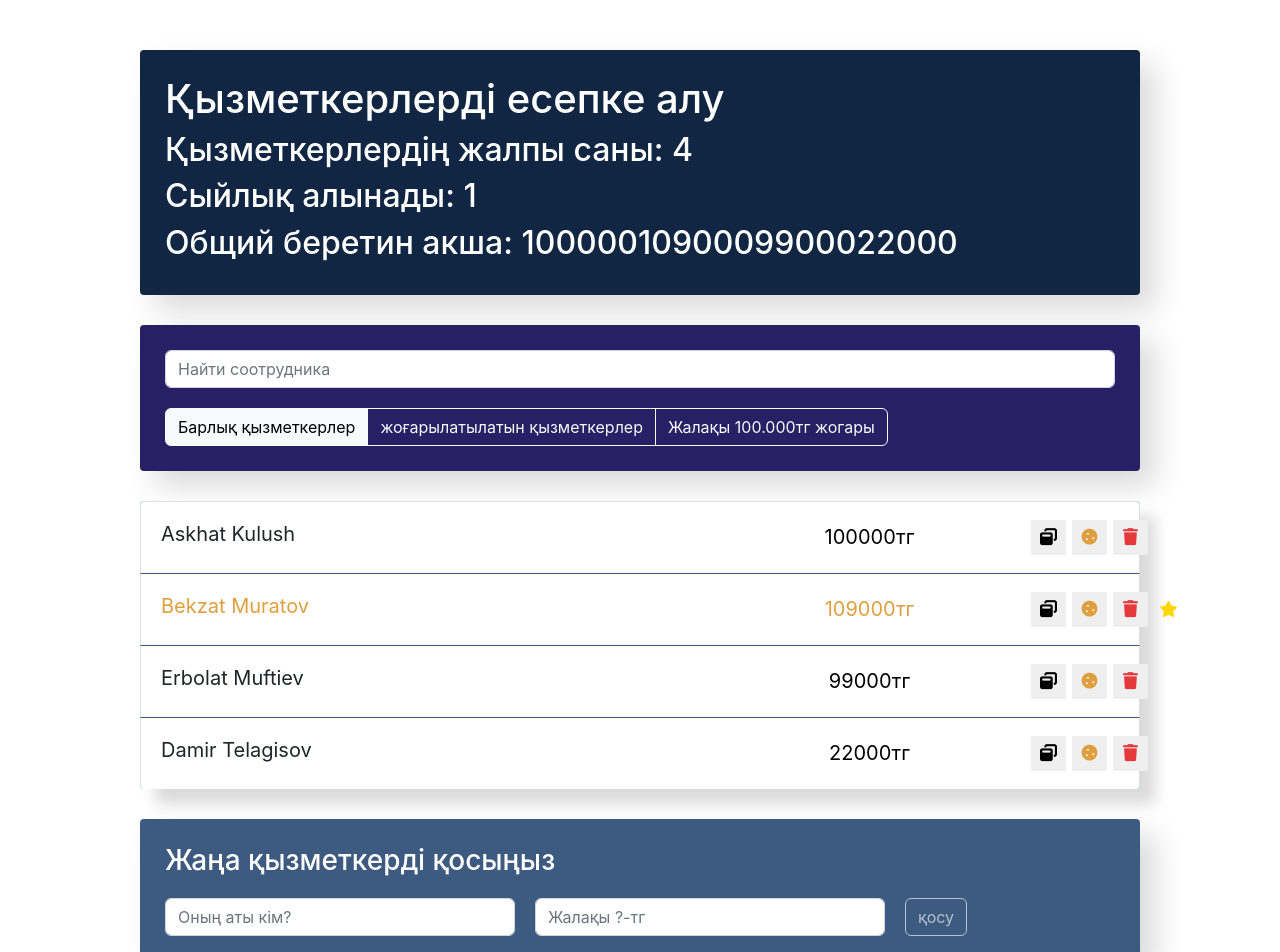
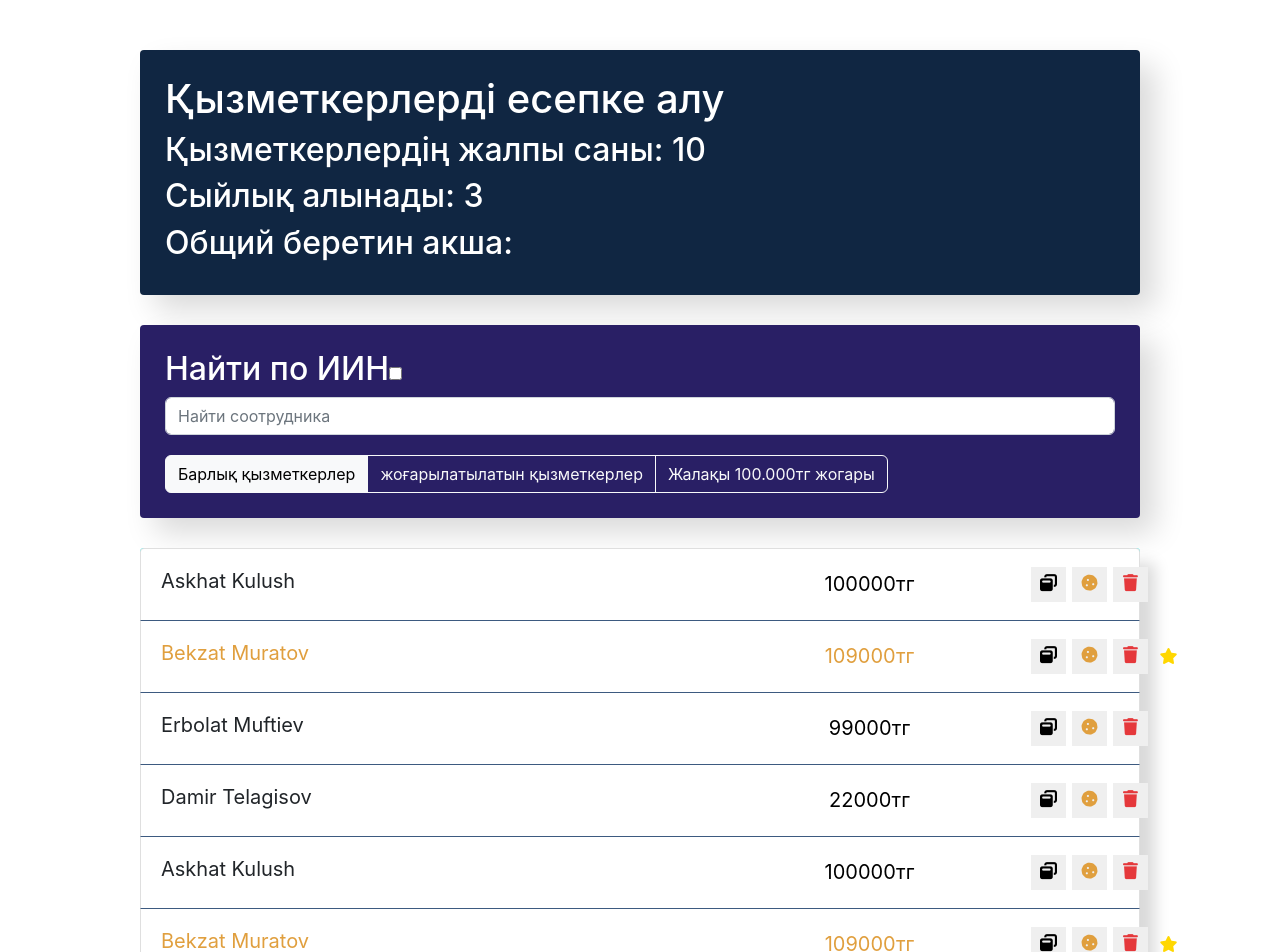
Before and after one commit to finf0094/todo, a React (Create React App) app: page / in a window 1280 px wide. Shown: the top 952 px of the page. Built offline with nearby package versions, Linux system fonts and the light colour scheme.

Commit message:
search adding filter

```diff
--- a/src/components/app-info/app-info.jsx
+++ b/src/components/app-info/app-info.jsx
@@ -7,7 +7,7 @@ const AppInfo = ({employees, increasedemployees, totalAllEmployesSalary}) => {
             <h1>Қызметкерлерді есепке алу</h1>
             <h2>Қызметкерлердің жалпы саны: {employees}</h2>
             <h2>Сыйлық алынады: {increasedemployees}</h2>
-            <h2>Общий беретин акша: {totalAllEmployesSalary}</h2>
+            <h2>Общий беретин акша: {}</h2>
         </div>
     )
 }
--- a/src/components/app/app.jsx
+++ b/src/components/app/app.jsx
@@ -20,9 +20,16 @@ class App extends Component {
                 {name: "Bekzat Muratov", salary: 109000, increase: true, rise: true, id: 2, showModal: false, IIN: '041212443344', age: 18, photo: 'https://arthive.net/res/media/img/oy800/article/158/630592@2x.jpg'},
                 {name: "Erbolat Muftiev", salary: 99000, increase: false, rise: false, id: 3, showModal: false, IIN: '050423045555', age: 17, photo: 'https://i.pinimg.com/originals/c5/99/52/c59952b2e446653f83205044b6beba57.jpg'},
                 {name: "Damir Telagisov", salary: 22000, increase: false, rise: false, id: 4, showModal: false, IIN: '051233431234', age: 17, photo: 'https://i.pinimg.com/736x/88/76/48/887648dfc7ae3662f80771d5934090fd.jpg'},
+                {name: "Askhat Kulush", salary: 100000, increase: false, rise: false, id: 5, showModal: false, IIN: '041216550688', age: 18, photo: 'https://sun9-67.userapi.com/s/v1/ig2/5gYk603o-YUQap58JjM35qkeY4Ag8ygiU1gk_MoyZNsnJTvyvuZjozu-a__ICh8_KaTSK51Re594HsYnKFvYFwUf.jpg?size=200x200&quality=96&crop=4,4,973,973&ava=1'},
+                {name: "Bekzat Muratov", salary: 109000, increase: true, rise: true, id: 6, showModal: false, IIN: '041212443344', age: 18, photo: 'https://arthive.net/res/media/img/oy800/article/158/630592@2x.jpg'},
+                {name: "Erbolat Muftiev", salary: 99000, increase: false, rise: false, id: 7, showModal: false, IIN: '050423045555', age: 17, photo: 'https://i.pinimg.com/originals/c5/99/52/c59952b2e446653f83205044b6beba57.jpg'},
+                {name: "Damir Telagisov", salary: 22000, increase: false, rise: false, id: 8, showModal: false, IIN: '051233431234', age: 17, photo: 'https://i.pinimg.com/736x/88/76/48/887648dfc7ae3662f80771d5934090fd.jpg'},
+                {name: "Askhat Kulush", salary: 100000, increase: false, rise: false, id: 9, showModal: false, IIN: '041216550688', age: 18, photo: 'https://sun9-67.userapi.com/s/v1/ig2/5gYk603o-YUQap58JjM35qkeY4Ag8ygiU1gk_MoyZNsnJTvyvuZjozu-a__ICh8_KaTSK51Re594HsYnKFvYFwUf.jpg?size=200x200&quality=96&crop=4,4,973,973&ava=1'},
+                {name: "Bekzat Muratov", salary: 109000, increase: true, rise: true, id: 10, showModal: false, IIN: '041212443344', age: 18, photo: 'https://arthive.net/res/media/img/oy800/article/158/630592@2x.jpg'},
             ],
             term: '',
-            filter: 'all'
+            filter: 'all',
+            x: false
         }
         this.maxId = 5;
     }
@@ -77,9 +84,19 @@ class App extends Component {
         if (term.length === 0) {
             return items
         }
+        return items.filter(item => {
+            const select = this.state.x ? item.name : item.IIN
+            return select.indexOf(term) > -1;
+        })
+    }
+
+    SearchIIN = (items, term) => {
+        if (term.length === 0) {
+            return items
+        }
 
         return items.filter(item => {
-            return item.name.indexOf(term) > -1;
+            return item.IIN.indexOf(term) > -1;
         })
     }
 
@@ -87,7 +104,6 @@ class App extends Component {
     onUpdateSearch = (term) => {
         this.setState({term: term})
     }
-
 
     filterPost = (items, filter) => {
         switch (filter) {
@@ -121,7 +137,9 @@ class App extends Component {
         const {data, term, filter} = this.state;
         const employees = this.state.data.length;
         const increasedemployees = this.state.data.filter(item => item.increase).length;
-        const visibleData = this.filterPost(this.searchEmp(data, term), filter);
+
+        const visibleDataName = this.filterPost(this.searchEmp(data, term), filter);
+
         const totalAllEmployesSalary = data.map(item => {
             const {salary} = item
             let total = 0
@@ -139,14 +157,19 @@ class App extends Component {
 
 
                 <div className="search-panel">
-                    <SearchPanel
-                    onUpdateSearch={this.onUpdateSearch}/>
+                    <div className='search-select' style={{display: "flex"}}>
+                        {this.state.x ? <h2>Найти по имени</h2> : <h2>Найти по ИИН</h2>}
+                        <input type="checkbox" onChange={() => this.setState({x: !this.state.x})} value={this.state.x}
+                            style={{padding: 10, backgroundColor: "white"}}
+                            />
+                    </div>
+                    <SearchPanel onUpdateSearch={this.onUpdateSearch}/>
+
                     <AppFilter filter={filter}
                                onFilterSelect={this.onFilterSelect}/>
                 </div>
 
-
-                <EmployeesList data={visibleData}
+                <EmployeesList data={visibleDataName}
                                onDelete={this.deleteItem}
                                onToggleIncrease={this.onToggleIncrease}
                                onToggleRise={this.onToggleRise}
```
